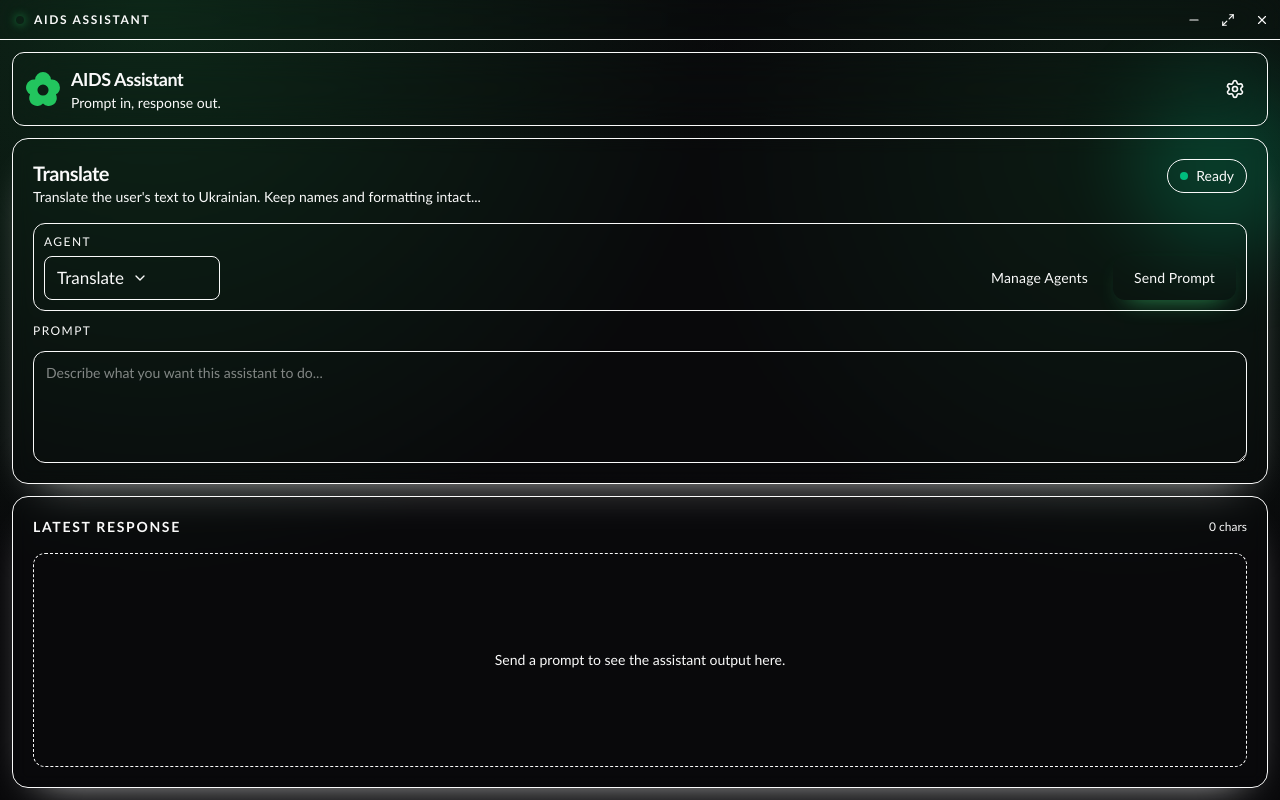
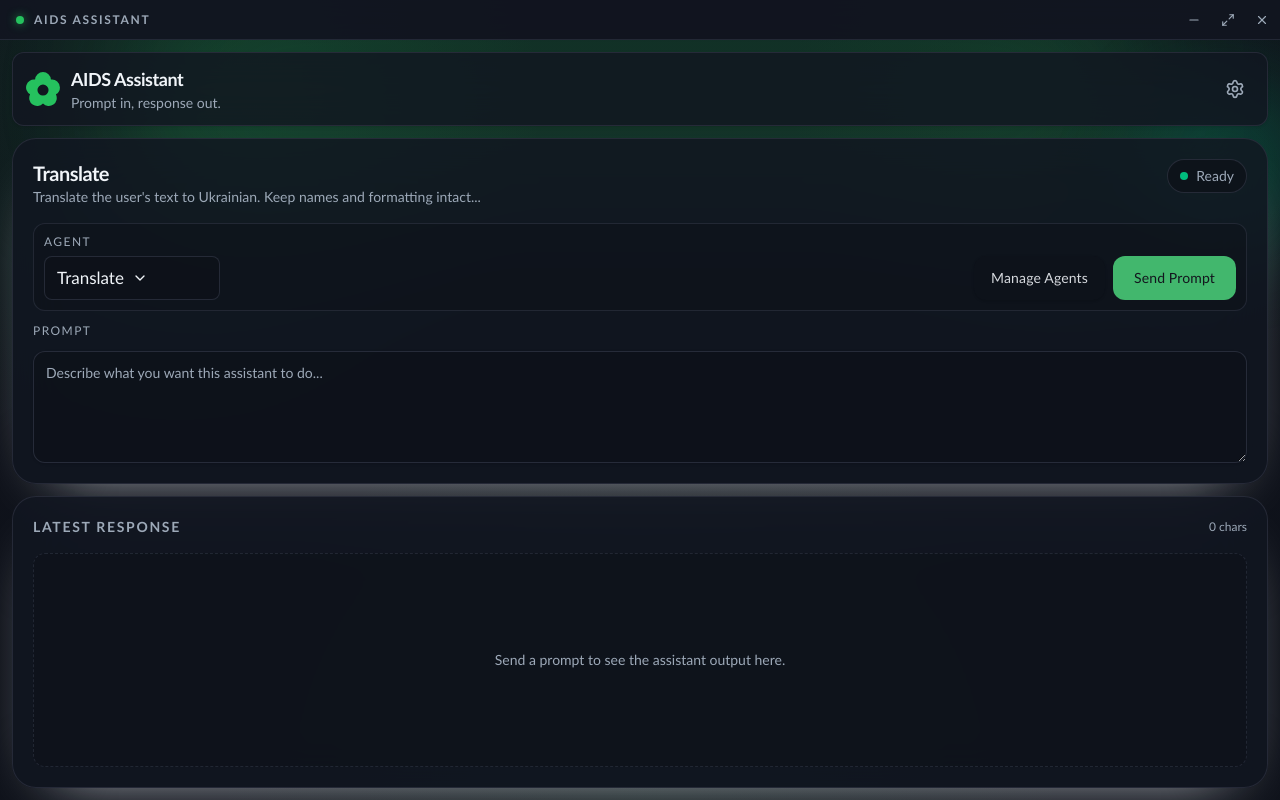
Before and after one commit to mlanima/daisy, a React (Vite) app: page / in a window 1280 px wide. Built offline with nearby package versions, Linux system fonts and the light colour scheme.

Commit message:
set theme

```diff
--- a/src/app/styles/app-minimal.css
+++ b/src/app/styles/app-minimal.css
@@ -1,4 +1,33 @@
 @import "tailwindcss";
+
+@theme {
+    --color-background: hsl(var(--background));
+    --color-foreground: hsl(var(--foreground));
+    --color-card: hsl(var(--card));
+    --color-card-foreground: hsl(var(--card-foreground));
+    --color-primary: hsl(var(--primary));
+    --color-primary-foreground: hsl(var(--primary-foreground));
+    --color-secondary: hsl(var(--secondary));
+    --color-secondary-foreground: hsl(var(--secondary-foreground));
+    --color-muted: hsl(var(--muted));
+    --color-muted-foreground: hsl(var(--muted-foreground));
+    --color-accent: hsl(var(--accent));
+    --color-accent-foreground: hsl(var(--accent-foreground));
+    --color-border: hsl(var(--border));
+    --color-input: hsl(var(--input));
+    --color-ring: hsl(var(--ring));
+
+    --font-sans: "Sora", "Segoe UI Variable", "Trebuchet MS", sans-serif;
+    --font-mono: "IBM Plex Mono", "Consolas", monospace;
+
+    --text-base: var(--app-font-size);
+
+    --animate-shell-enter: shell-enter 0.3s ease-out;
+
+    --width-quick-shell: var(--quick-shell-width);
+    --min-width-quick-shell: var(--quick-shell-min-width);
+    --max-width-quick-shell: var(--quick-shell-width);
+}
 
 @layer base {
     :root {
@@ -6,39 +35,39 @@
         --quick-font-size: 13px;
         --quick-shell-width: 492px;
         --quick-shell-min-width: 492px;
-        --background: 0 0% 100%;
-        --foreground: 240 10% 3.9%;
+        --background: 220 20% 98%;
+        --foreground: 222 22% 14%;
         --card: 0 0% 100%;
-        --card-foreground: 240 10% 3.9%;
-        --primary: 142.1 76.2% 36.3%;
-        --primary-foreground: 355.7 100% 97.3%;
-        --secondary: 240 4.8% 95.9%;
-        --secondary-foreground: 240 5.9% 10%;
-        --muted: 240 4.8% 95.9%;
-        --muted-foreground: 240 3.8% 46.1%;
-        --accent: 240 4.8% 95.9%;
-        --accent-foreground: 240 5.9% 10%;
-        --border: 240 5.9% 90%;
-        --input: 240 5.9% 90%;
-        --ring: 142.1 76.2% 36.3%;
+        --card-foreground: 222 22% 14%;
+        --primary: 142 72% 34%;
+        --primary-foreground: 210 40% 98%;
+        --secondary: 214 28% 95%;
+        --secondary-foreground: 222 22% 16%;
+        --muted: 214 28% 95%;
+        --muted-foreground: 215 12% 45%;
+        --accent: 145 45% 94%;
+        --accent-foreground: 142 72% 26%;
+        --border: 214 22% 88%;
+        --input: 214 22% 88%;
+        --ring: 142 72% 34%;
     }
 
     :root[data-theme="dark"] {
-        --background: 240 10% 3.9%;
-        --foreground: 0 0% 98%;
-        --card: 240 10% 3.9%;
-        --card-foreground: 0 0% 98%;
-        --primary: 142.1 70.6% 45.3%;
-        --primary-foreground: 144.9 80.4% 10%;
-        --secondary: 240 3.7% 15.9%;
-        --secondary-foreground: 0 0% 98%;
-        --muted: 240 3.7% 15.9%;
-        --muted-foreground: 240 5% 64.9%;
-        --accent: 240 3.7% 15.9%;
-        --accent-foreground: 0 0% 98%;
-        --border: 240 3.7% 15.9%;
-        --input: 240 3.7% 15.9%;
-        --ring: 142.1 70.6% 45.3%;
+        --background: 223 29% 8%;
+        --foreground: 210 40% 96%;
+        --card: 223 28% 10%;
+        --card-foreground: 210 40% 96%;
+        --primary: 142 68% 45%;
+        --primary-foreground: 223 28% 10%;
+        --secondary: 224 18% 15%;
+        --secondary-foreground: 210 40% 96%;
+        --muted: 224 18% 15%;
+        --muted-foreground: 215 16% 67%;
+        --accent: 142 34% 16%;
+        --accent-foreground: 145 100% 96%;
+        --border: 223 18% 21%;
+        --input: 223 18% 21%;
+        --ring: 142 68% 45%;
     }
 
     :root[data-window-size="small"] {
@@ -76,16 +105,22 @@
         min-height: 100vh;
         overflow: hidden;
         padding: 0;
+        background-attachment: fixed;
         background-image:
             radial-gradient(
-                circle at 12% 0%,
-                hsl(var(--primary) / 0.16),
-                transparent 42%
+                circle at 14% 14%,
+                hsl(var(--primary) / 0.14),
+                transparent 28%
             ),
             radial-gradient(
-                circle at 88% 18%,
-                hsl(var(--primary) / 0.1),
-                transparent 34%
+                circle at 86% 12%,
+                hsl(var(--primary) / 0.08),
+                transparent 24%
+            ),
+            radial-gradient(
+                circle at 50% 100%,
+                hsl(var(--primary) / 0.05),
+                transparent 42%
             ),
             linear-gradient(
                 180deg,
@@ -131,7 +166,7 @@
 
     code {
         border: 1px solid hsl(var(--border));
-        border-radius: 0.5rem;
+        border-radius: 0.6rem;
         padding: 2px 6px;
         background: hsl(var(--background) / 0.78);
         font-family: "IBM Plex Mono", "Consolas", monospace;
@@ -173,7 +208,7 @@
 /* Reusable custom scrollbar style */
 .custom-scrollbar {
     scrollbar-width: thin;
-    scrollbar-color: hsl(var(--muted-foreground) / 0.42) transparent;
+    scrollbar-color: hsl(var(--muted-foreground) / 0.4) transparent;
 }
 
 .custom-scrollbar::-webkit-scrollbar {
@@ -187,13 +222,13 @@
 }
 
 .custom-scrollbar::-webkit-scrollbar-thumb {
-    background: hsl(var(--muted-foreground) / 0.36);
+    background: hsl(var(--muted-foreground) / 0.34);
     border-radius: 999px;
-    border: 1px solid hsl(var(--background) / 0.7);
+    border: 1px solid hsl(var(--background) / 0.72);
 }
 
 .custom-scrollbar::-webkit-scrollbar-thumb:hover {
-    background: hsl(var(--muted-foreground) / 0.5);
+    background: hsl(var(--muted-foreground) / 0.48);
 }
 
 /* Quick window layout constraints (complex runtime behavior) */
--- a/src/shared/components/Button.tsx
+++ b/src/shared/components/Button.tsx
@@ -10,20 +10,20 @@ export interface ButtonProps extends ButtonHTMLAttributes<HTMLButtonElement> {
 }
 
 const baseButtonClass =
-    "inline-flex h-10 items-center justify-center rounded-xl border border-transparent px-4 text-sm font-medium tracking-[0.01em] transition-all duration-200 focus-visible:outline-none focus-visible:ring-2 focus-visible:ring-ring/60 focus-visible:ring-offset-2 focus-visible:ring-offset-background disabled:cursor-not-allowed disabled:opacity-100 disabled:saturate-80";
+    "inline-flex h-10 items-center justify-center rounded-xl border border-transparent px-4 text-sm font-medium tracking-[0.01em] transition-all duration-200 focus-visible:outline-none focus-visible:ring-2 focus-visible:ring-ring/60 focus-visible:ring-offset-2 focus-visible:ring-offset-background disabled:cursor-not-allowed disabled:opacity-100 disabled:saturate-75";
 
 const buttonVariantClasses: Record<
     Exclude<ButtonVariant, "unstyled">,
     string
 > = {
     primary:
-        "border-primary/80 bg-primary text-primary-foreground shadow-[0_10px_24px_-14px_hsl(var(--primary))] hover:bg-primary/90 hover:shadow-[0_14px_30px_-14px_hsl(var(--primary))]",
-    ghost: "border-border/70 bg-background/70 text-foreground/85 hover:border-border hover:bg-accent hover:text-accent-foreground",
-    tab: "border-transparent bg-transparent text-muted-foreground hover:bg-background/75 hover:text-foreground",
+        "border-primary/70 bg-primary text-primary-foreground shadow-[0_14px_34px_-24px_hsl(var(--primary))] hover:bg-primary/92 hover:shadow-[0_18px_38px_-24px_hsl(var(--primary))]",
+    ghost: "border-border/75 bg-background/60 text-foreground/88 shadow-sm hover:border-border hover:bg-accent hover:text-accent-foreground",
+    tab: "border-transparent bg-transparent text-muted-foreground hover:bg-muted/75 hover:text-foreground",
 };
 
 const dangerButtonClass =
-    "!border-1 hover:!border-red-500 bg-red-100 hover:bg-red-200 hover:text-red-600 text-red-500 focus-visible:ring-red-500/50";
+    "!border-1 border-rose-200/70 bg-rose-50/90 text-rose-600 hover:border-rose-300 hover:bg-rose-100 hover:text-rose-700 focus-visible:ring-rose-500/50 dark:border-rose-500/30 dark:bg-rose-500/10 dark:text-rose-300 dark:hover:border-rose-400/40 dark:hover:bg-rose-500/16 dark:hover:text-rose-200";
 
 function joinClasses(...values: Array<string | false | null | undefined>) {
     return values.filter(Boolean).join(" ");
@@ -51,7 +51,7 @@ export function Button({
 
     const activeTabClass =
         !danger && variant === "tab" && active
-            ? "border-border/80 bg-background text-foreground shadow-sm"
+            ? "border-border/80 bg-card text-foreground shadow-sm"
             : "";
 
     const classes = joinClasses(
--- a/src/shared/components/Card.tsx
+++ b/src/shared/components/Card.tsx
@@ -7,7 +7,7 @@ export interface CardProps extends HTMLAttributes<HTMLElement> {
 /** Generic card container used across assistant and settings screens. */
 export function Card({ className, children, ...props }: Readonly<CardProps>) {
     const classes = [
-        "flex min-h-0 flex-col gap-4 rounded-2xl border border-border/75 bg-card/85 p-4 shadow-[0_18px_40px_-28px_hsl(var(--foreground))] backdrop-blur md:p-5",
+        "flex min-h-0 flex-col gap-4 rounded-3xl border border-border/75 bg-card/82 p-4 shadow-[0_24px_60px_-42px_hsl(var(--foreground))] backdrop-blur-xl md:p-5",
         className ?? "",
     ]
         .filter(Boolean)
--- a/src/shared/components/forms/TextInput.tsx
+++ b/src/shared/components/forms/TextInput.tsx
@@ -10,7 +10,7 @@ export interface TextInputProps extends Omit<
 }
 
 const inputClass =
-    "w-full rounded-xl border border-input/85 bg-background/70 px-3 py-2.5 text-sm shadow-sm transition-colors placeholder:text-muted-foreground focus-visible:outline-none focus-visible:ring-2 focus-visible:ring-ring/55 disabled:cursor-not-allowed disabled:opacity-50";
+    "w-full rounded-xl border border-input/85 bg-card/60 px-3 py-2.5 text-sm shadow-sm transition-all placeholder:text-muted-foreground focus-visible:outline-none focus-visible:ring-2 focus-visible:ring-ring/55 focus-visible:ring-offset-2 focus-visible:ring-offset-background disabled:cursor-not-allowed disabled:opacity-50";
 
 /** Standard text input field with optional label, error, and helper text. */
 export function TextInput({
--- a/src/shared/components/forms/TextareaInput.tsx
+++ b/src/shared/components/forms/TextareaInput.tsx
@@ -11,7 +11,7 @@ export interface TextareaInputProps extends Omit<
 }
 
 const textareaClass =
-    "w-full rounded-xl border border-input/85 bg-background/70 px-3 py-2.5 text-sm shadow-sm transition-colors placeholder:text-muted-foreground focus-visible:outline-none focus-visible:ring-2 focus-visible:ring-ring/55 disabled:cursor-not-allowed disabled:opacity-50 resize-y";
+    "w-full rounded-xl border border-input/85 bg-card/60 px-3 py-2.5 text-sm shadow-sm transition-all placeholder:text-muted-foreground focus-visible:outline-none focus-visible:ring-2 focus-visible:ring-ring/55 focus-visible:ring-offset-2 focus-visible:ring-offset-background disabled:cursor-not-allowed disabled:opacity-50 resize-y";
 
 /** Standard textarea field with optional label, error, helper text, and character count. */
 export function TextareaInput({
--- a/tailwind.config.ts
+++ b/tailwind.config.ts
@@ -2,67 +2,5 @@ import type { Config } from "tailwindcss";
 
 export default {
     content: ["./index.html", "./src/**/*.{js,ts,jsx,tsx}"],
-    theme: {
-        extend: {
-            colors: {
-                background: "hsl(var(--background) / <alpha-value>)",
-                foreground: "hsl(var(--foreground) / <alpha-value>)",
-                card: "hsl(var(--card) / <alpha-value>)",
-                "card-foreground":
-                    "hsl(var(--card-foreground) / <alpha-value>)",
-                primary: "hsl(var(--primary) / <alpha-value>)",
-                "primary-foreground":
-                    "hsl(var(--primary-foreground) / <alpha-value>)",
-                secondary: "hsl(var(--secondary) / <alpha-value>)",
-                "secondary-foreground":
-                    "hsl(var(--secondary-foreground) / <alpha-value>)",
-                muted: "hsl(var(--muted) / <alpha-value>)",
-                "muted-foreground":
-                    "hsl(var(--muted-foreground) / <alpha-value>)",
-                accent: "hsl(var(--accent) / <alpha-value>)",
-                "accent-foreground":
-                    "hsl(var(--accent-foreground) / <alpha-value>)",
-                border: "hsl(var(--border) / <alpha-value>)",
-                input: "hsl(var(--input) / <alpha-value>)",
-                ring: "hsl(var(--ring) / <alpha-value>)",
-            },
-            fontSize: {
-                base: "var(--app-font-size)",
-            },
-            fontFamily: {
-                sans: [
-                    '"Sora"',
-                    '"Segoe UI Variable"',
-                    '"Trebuchet MS"',
-                    "sans-serif",
-                ],
-                mono: ['"IBM Plex Mono"', '"Consolas"', "monospace"],
-            },
-            animation: {
-                "shell-enter": "shell-enter 0.3s ease-out",
-            },
-            keyframes: {
-                "shell-enter": {
-                    from: {
-                        opacity: "0",
-                        transform: "translateY(10px)",
-                    },
-                    to: {
-                        opacity: "1",
-                        transform: "translateY(0)",
-                    },
-                },
-            },
-            width: {
-                "quick-shell": "var(--quick-shell-width)",
-            },
-            minWidth: {
-                "quick-shell": "var(--quick-shell-min-width)",
-            },
-            maxWidth: {
-                "quick-shell": "var(--quick-shell-width)",
-            },
-        },
-    },
     plugins: [],
 } satisfies Config;
```
Also changed, not shown: src/shared/components/SwitchField.tsx (+5 -3 lines).
